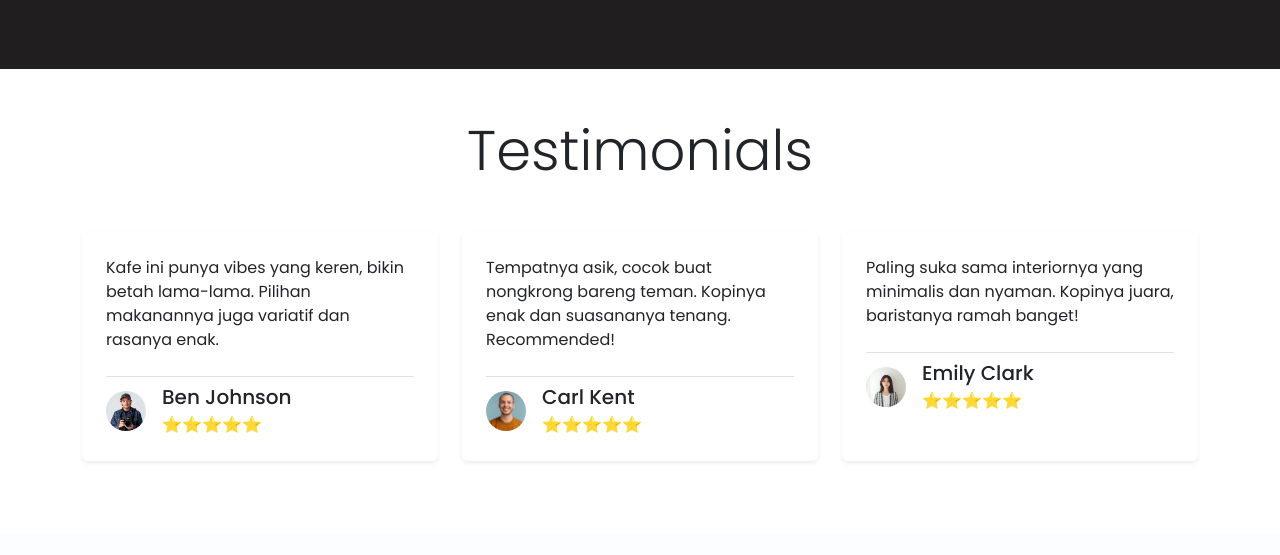
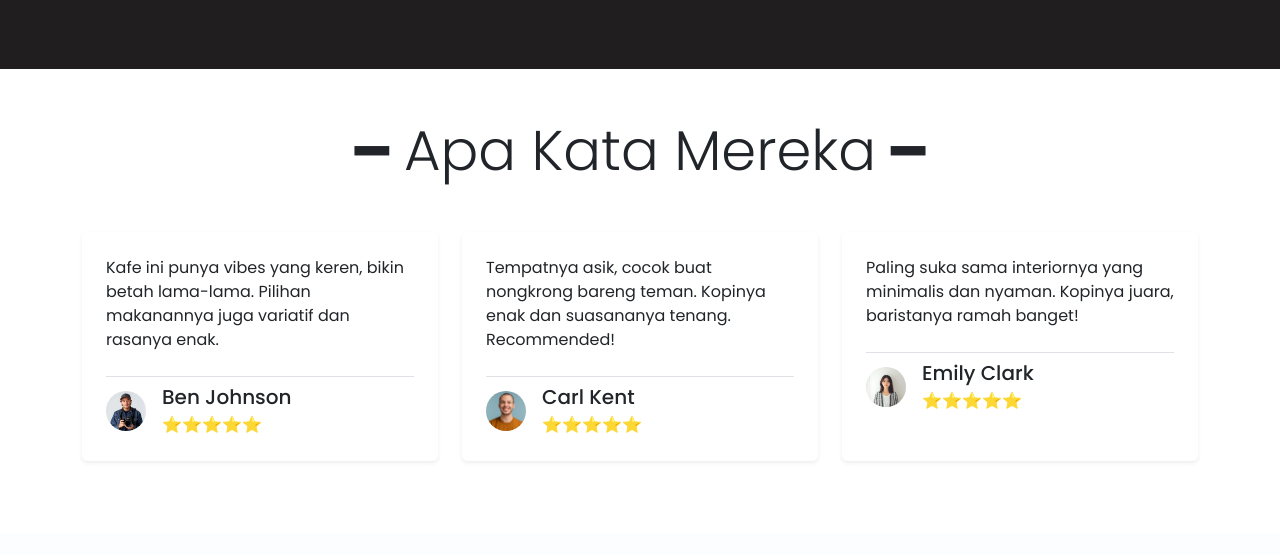
Before and after one commit to JukutPremium/CoffeeZone, a plain HTML site: page index.html in a window 1280 px wide. Shown: the part 2147-2702 px from the top of the page. Drawn offline with nearby package versions, Linux system fonts and the light colour scheme.

Commit message:
change testimonials

```diff
--- a/index.html
+++ b/index.html
@@ -304,7 +304,7 @@
 
     <div class="container py-5">
         <div class="text-center mb-5">
-            <h2 class="display-4">Testimonials</h2>
+            <h2 class="display-4">━ Apa Kata Mereka ━</h2>
         </div>
         <div class="row">
             <div class="col-md-6 col-lg-4 mb-4" data-aos="fade-up">
```
